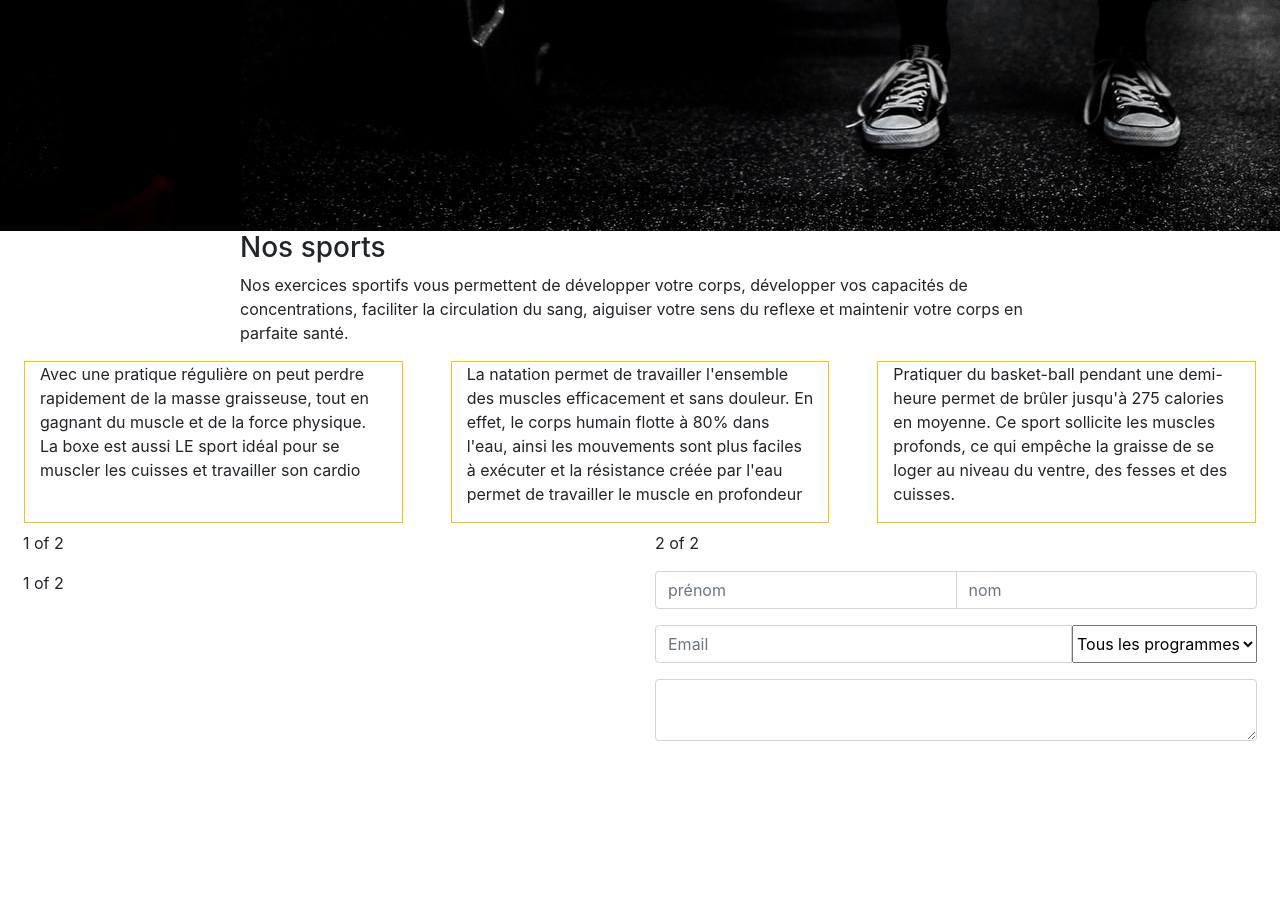
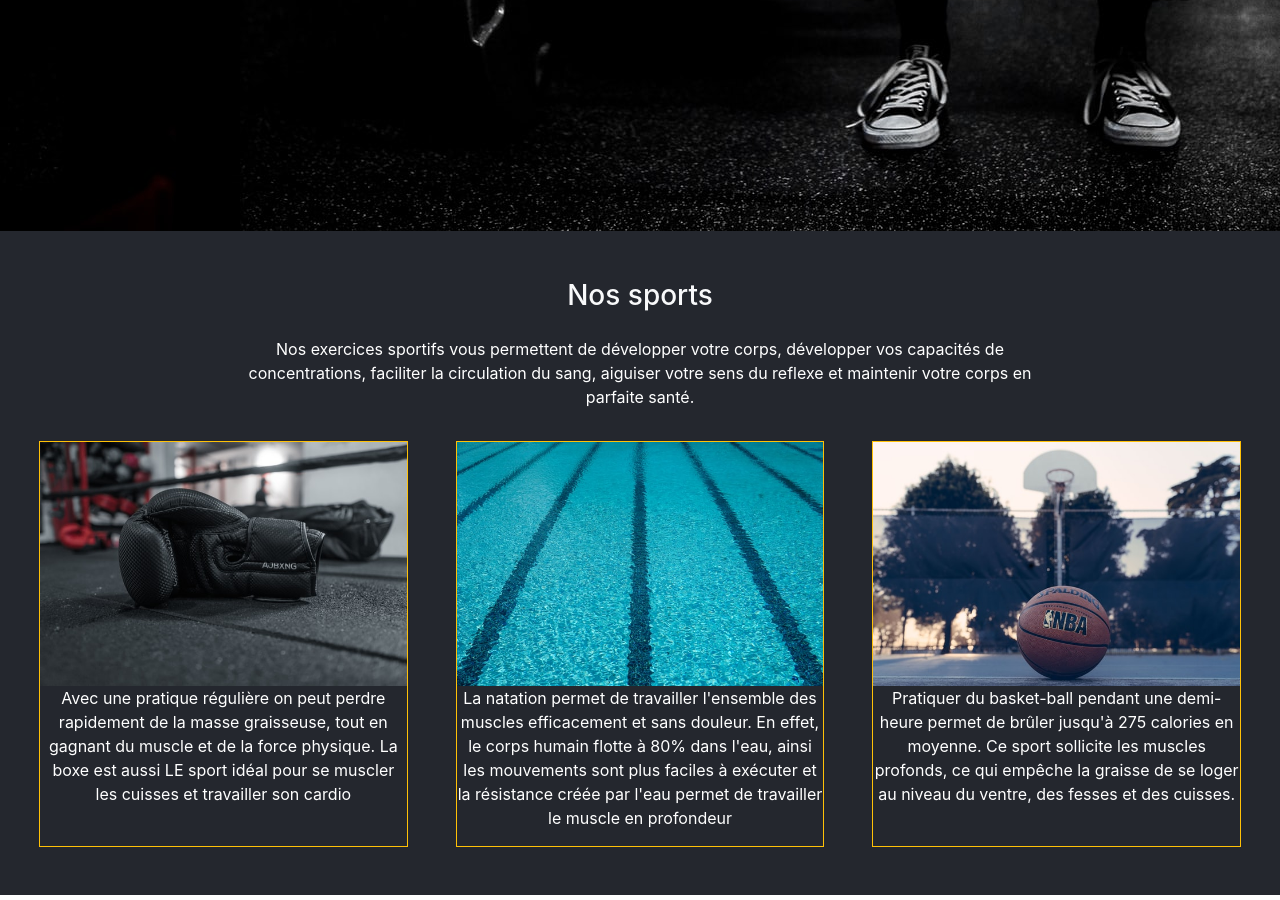
Before and after one commit to energygeneration/almightgym_v2_with_bootstrap, a plain HTML site: page index.html in a window 1280 px wide. Shown: the part 1135-2035 px from the top of the page. Before the commit the page ends 1900 px from the top, so only its background shows below. Drawn offline with nearby package versions, Linux system fonts and the light colour scheme.

Commit message:
my commit today

```diff
--- a/css/style.css
+++ b/css/style.css
@@ -6,6 +6,10 @@ h1{
     line-height: 1.1;
     margin-left: 50px;
     padding-top: 120px;
+}
+
+p{
+    color: white;
 }
 
 a{
@@ -27,3 +31,7 @@ a{
     padding-top: 450px;
     margin-left: 50px;
 }
+
+.sport{
+    background-color: rgba(36, 39, 46, 1);
+}
--- a/index.html
+++ b/index.html
@@ -1,19 +1,24 @@
 <!DOCTYPE html>
 <html lang="en">
+
 <head>
   <meta charset="UTF-8">
   <meta http-equiv="X-UA-Compatible" content="IE=edge">
   <meta name="viewport" content="width=device-width, initial-scale=1.0">
-    <link rel="stylesheet" href="https://cdn.jsdelivr.net/npm/bootstrap@4.1.3/dist/css/bootstrap.min.css" integrity="sha384-MCw98/SFnGE8fJT3GXwEOngsV7Zt27NXFoaoApmYm81iuXoPkFOJwJ8ERdknLPMO" crossorigin="anonymous">
+  <link rel="stylesheet" href="https://cdn.jsdelivr.net/npm/bootstrap@4.1.3/dist/css/bootstrap.min.css"
+    integrity="sha384-MCw98/SFnGE8fJT3GXwEOngsV7Zt27NXFoaoApmYm81iuXoPkFOJwJ8ERdknLPMO" crossorigin="anonymous">
   <script src="https://ajax.googleapis.com/ajax/libs/jquery/1.12.4/jquery.min.js"></script>
-    <script src="https://code.jquery.com/jquery-3.3.1.slim.min.js" integrity="sha384-q8i/X+965DzO0rT7abK41JStQIAqVgRVzpbzo5smXKp4YfRvH+8abtTE1Pi6jizo" crossorigin="anonymous"></script>
+  <script src="https://code.jquery.com/jquery-3.3.1.slim.min.js"
+    integrity="sha384-q8i/X+965DzO0rT7abK41JStQIAqVgRVzpbzo5smXKp4YfRvH+8abtTE1Pi6jizo"
+    crossorigin="anonymous"></script>
   <link rel="stylesheet" href="./css/style.css">
-    <title>Document</title>
+  <title>almightgym</title>
 </head>
+
 <body>
 
   <nav class="navbar">
-        <div class="container-fluid">
+    <div class="container-fluid px-5">
 
       <ul class="nav">
         <li class="nav-item">
@@ -50,23 +55,34 @@
   </nav>
 
   <div class="container-fluid home">
+
     <h1>Vous échouez <br> seulement, <br> lorsque vous <br> arrêtez d'essayer</h1>
+
     <h2>Welcome to us</h2>
+
   </div>
+
   <div class="container-fluid sport">
-        <div class="mx-auto" style="width: 800px;">
-            <h3>Nos sports</h3>
-            <p>
+
+    <div class="mx-auto pt-5" style="width: 800px;">
+
+      <h3 class="text-center text-light">Nos sports</h3>
+
+      <p class="text-center py-3">
         Nos exercices sportifs vous permettent de développer votre corps, développer vos capacités de
         concentrations, faciliter la circulation du sang, aiguiser votre sens du reflexe et maintenir votre
         corps en parfaite santé.
       </p>
+
     </div>
 
-          <div class="row">
-            <div class="col border border-warning mx-4">
+    <div class="d-flex justify-content-evenly pb-5">
 
-                <p>
+      <div class="col border border-warning mx-4 p-0">
+
+        <img src="./img/gloves.jpg" class="img-fluid" alt="...">
+
+        <p class="text-center">
           Avec une pratique
           régulière on peut perdre
           rapidement de la masse
@@ -80,9 +96,12 @@
         </p>
 
       </div>
-            <div class="col border border-warning mx-4">
 
-                <p>
+      <div class="col border border-warning mx-4 p-0">
+
+        <img src="./img/pool.jpg" class="img-fluid" alt="...">
+
+        <p class="text-center">
           La natation permet de
           travailler l'ensemble des
           muscles efficacement et
@@ -97,8 +116,12 @@
         </p>
 
       </div>
-            <div class="col border border-warning mx-4">
 
+      <div class="col border border-warning mx-4 p-0">
+
+        <img src="./img/basketball.jpg" class="img-fluid" alt="...">
+
+        <p class="text-center">
           Pratiquer du basket-ball
           pendant une demi-heure
           permet de brûler jusqu'à
@@ -111,7 +134,9 @@
         </p>
 
       </div>
+
     </div>
+
   </div>
   <div class="container-fluid tarif"></div>
   <div class="container-fluid service">
@@ -119,21 +144,25 @@
 
       <div class="p-2">
         <div class="row">
-                    <div class="col">
+          <div class="col w-50">
             1 of 2
           </div>
-                    <div class="col">
-                      2 of 2
+
+          <div class="col img-fluid w-50 p-0">
+            <img src="./img/salle.jpg" alt="">
           </div>
+
         </div>
       </div>
 
-            <div class="p-2">
+      <div class="mt-0 p-2">
         <div class="row">
-                    <div class="col">
-                      1 of 2
+
+          <div class="col img-fluid w-50 p-0">
+            <img src="./img/althère-img.jpg" alt="">
           </div>
-                    <div class="col">
+
+          <div class="col w-50">
 
             <div class="input-group mb-3">
               <input type="text" class="form-control" placeholder="prénom" aria-label="prénom">
@@ -164,8 +193,29 @@
   </div>
   <div class="container-fluid review"></div>
   <div class="container-fluid partenaire"></div>
-    <div class="container-fluid about"></div>
-    <div class="container-fluid contact"></div>
+
+  <div class="container-fluid about">
+
+    <h3>About us</h3>
+
+    <p class="text-center">
+      Nous sommes l’une des meilleures salles de gym contribuant <br>
+      à travailler le corps et le mental de nos clients. <br>
+      Notre salle aide à développer votre corps, <br>
+      développer vos capacités de concentrations, <br>
+      faciliter la circulation du sang, <br>
+      aiguiser votre sens du reflexe et maintenir votre corps en parfaite santé. <br>
+      Nous avons près de 10.000 clients annuel de par le monde, <br>
+      ayez confiance en nous et vous serai magnifique .
+    </p>
+
+  </div>
+
+  </div>
+  <div class="container-fluid contact">
+
+  </div>
   <div class="container-fluid copiright"></div>
 </body>
+
 </html>
```
Also changed, not shown: img/althère-img.jpg (added), img/basketball.jpg (added), img/gloves.jpg (added), img/pool.jpg (added), img/salle.jpg (added). Lines whose indentation alone changed are shown as unchanged.
